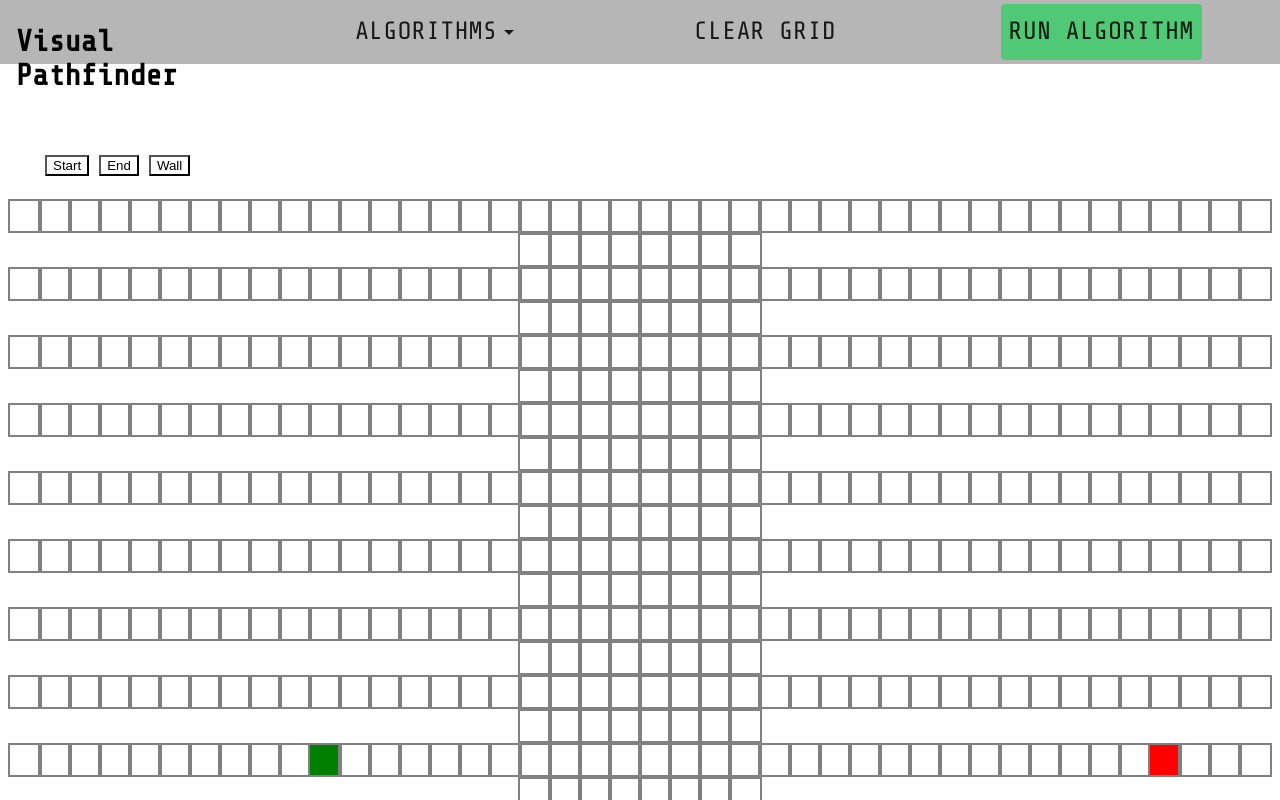
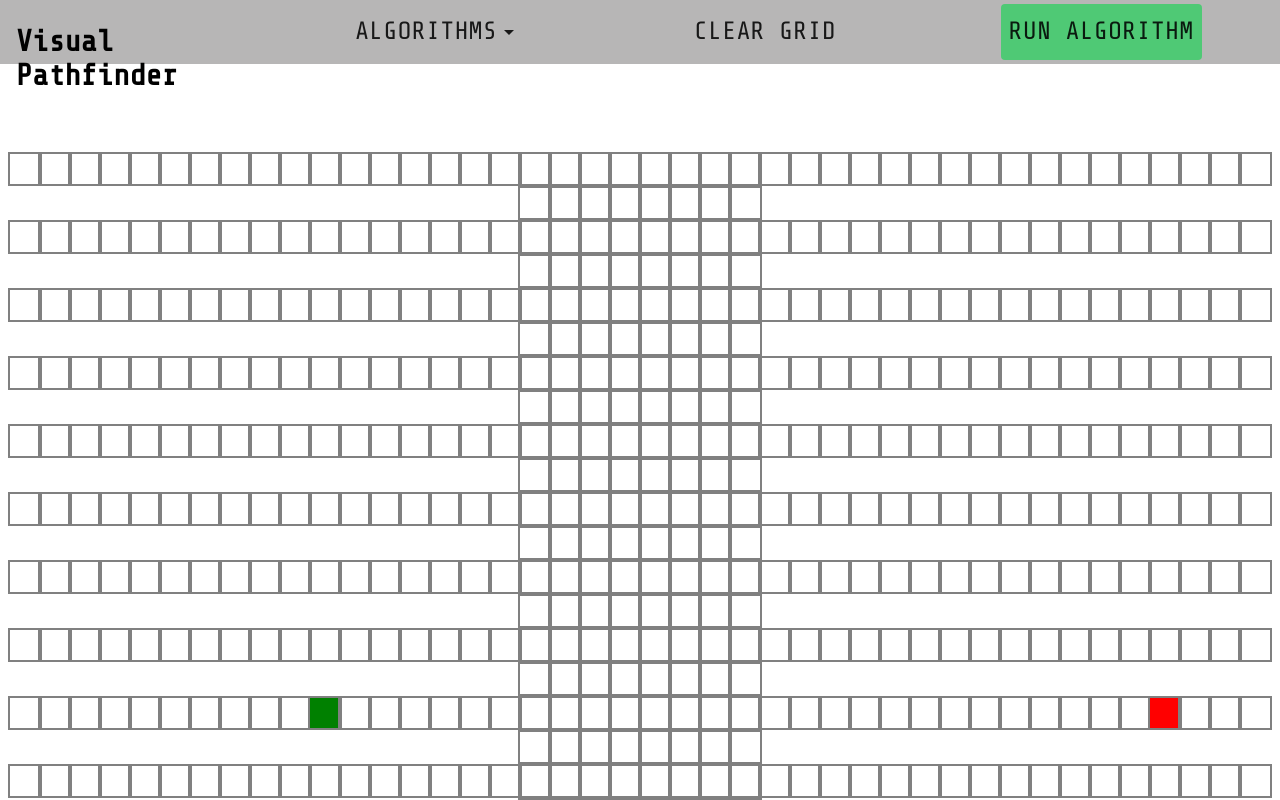
Before and after one commit to Criscoll/Visual-Pathfinder, a React (Create React App) app in the folder my-app/: page / in a window 1280 px wide. Shown: the top 800 px of the page. Built offline with nearby package versions, Linux system fonts and the light colour scheme.

Commit message:
clear grid functionality fixed

```diff
--- a/my-app/src/App.js
+++ b/my-app/src/App.js
@@ -1,5 +1,4 @@
 import React, { Component } from 'react';
-import Buttons from './components/Buttons';
 import Grid from './containers/Grid';
 import Toolbar from './containers/Toolbar';
 
@@ -51,14 +50,7 @@ class Main extends Component {
           handleResetClick={this.handleResetClick}
           handleGoClick={this.handleGoClick}
         />
-        <Buttons
-          buttonPressed={this.state.buttonPressed}
-          handleStartClick={this.handleStartClick}
-          handleEndClick={this.handleEndClick}
-          handleWallClick={this.handleWallClick}
-          handleResetClick={this.handleResetClick}
-          handleGoClick={this.handleGoClick}
-        />
+
         <Grid
           selectionMode={this.state.selectionMode}
           resetGrid={this.state.resetGridCalled}
--- a/my-app/src/components/Buttons.jsx
+++ /dev/null
@@ -1,103 +0,0 @@
-import React, { Component } from 'react';
-import '../styles/main.css';
-
-class Buttons extends Component {
-  constructor(props) {
-    super(props);
-
-    this.state = {
-      isStartHovered: false,
-      isEndHovered: false,
-      isWallHovered: false,
-    };
-
-    this.handleStartHover = this.handleStartHover.bind(this);
-    this.handleEndHover = this.handleEndHover.bind(this);
-    this.handleWallHover = this.handleWallHover.bind(this);
-  }
-
-  handleStartHover() {
-    this.setState({ isStartHovered: !this.state.isStartHovered });
-  }
-
-  handleEndHover() {
-    this.setState({ isEndHovered: !this.state.isEndHovered });
-  }
-
-  handleWallHover() {
-    this.setState({ isWallHovered: !this.state.isWallHovered });
-  }
-
-  render() {
-    return (
-      <React.Fragment>
-        <ul className="button-container">
-          <button
-            className={this.getBtnClass('start')}
-            onClick={this.props.handleStartClick}
-            onMouseEnter={this.handleStartHover}
-            onMouseLeave={this.handleStartHover}
-          >
-            Start
-          </button>
-          <button
-            className={this.getBtnClass('end')}
-            onClick={this.props.handleEndClick}
-            onMouseEnter={this.handleEndHover}
-            onMouseLeave={this.handleEndHover}
-          >
-            End
-          </button>
-          <button
-            className={this.getBtnClass('wall')}
-            onClick={this.props.handleWallClick}
-            onMouseEnter={this.handleWallHover}
-            onMouseLeave={this.handleWallHover}
-          >
-            Wall
-          </button>
-        </ul>
-      </React.Fragment>
-    );
-  }
-
-  getBtnClass(button) {
-    let btnClass = '';
-
-    if (button === 'start') {
-      btnClass = this.state.isStartHovered
-        ? 'button-hovered'
-        : 'button-default';
-
-      if (this.props.buttonPressed === 'start') {
-        btnClass = 'button-clicked';
-      }
-    } else if (button === 'end') {
-      btnClass = this.state.isEndHovered ? 'button-hovered' : 'button-default';
-
-      if (this.props.buttonPressed === 'end') {
-        btnClass = 'button-clicked';
-      }
-    } else if (button === 'wall') {
-      btnClass = this.state.isWallHovered ? 'button-hovered' : 'button-default';
-
-      if (this.props.buttonPressed === 'wall') {
-        btnClass = 'button-clicked';
-      }
-    } else if (button === 'reset') {
-      btnClass = this.state.isResetHovered
-        ? 'button-hovered'
-        : 'button-default';
-    } else if (button === 'go') {
-      btnClass = this.state.isGoHovered ? 'button-hovered' : 'button-default';
-
-      if (this.props.buttonPressed === 'go') {
-        btnClass = 'button-clicked';
-      }
-    }
-
-    return btnClass;
-  }
-}
-
-export default Buttons;
--- a/my-app/src/components/Node.jsx
+++ b/my-app/src/components/Node.jsx
@@ -22,7 +22,7 @@ class Node extends Component {
   // whenever the parent re-renders so does the child. The check here ensures that shouldComponentUpdate() returns false (don't re-render)
   // unless the nodeType of this Node component changes
   shouldComponentUpdate(nextProps) {
-    return this.props.node.nodeType !== nextProps.node.nodeType;
+    return this.props.resetClicked !== nextProps.resetClicked;
   }
 
   render() {
--- a/my-app/src/containers/Grid.jsx
+++ b/my-app/src/containers/Grid.jsx
@@ -172,36 +172,24 @@ class Grid extends Component {
 
   resetGrid() {
     let nodes = this.copyNodes();
-
-    for (let i = 0; i < nodes.length; i++) {
-      for (let j = 0; j < nodes[i].length; j++) {
-        nodes[i][j] = {
-          row: i,
-          col: j,
-          adjacentNodes: [],
-          isVisited: false,
-          dist: Infinity,
-          prev: {},
-        };
+    for (let row = 0; row < this.maxRow; row++) {
+      for (let col = 0; col < this.maxCol; col++) {
+        if (
+          ['wall-node', 'visited-node', 'path-node'].includes(
+            document.getElementById(`node-${row}-${col}`).className
+          )
+        ) {
+          document.getElementById(`node-${row}-${col}`).className =
+            'normal-node';
+        }
       }
     }
 
-    // !!! Maybe set this just before the algorithm runs in case you set walls etc
     for (let row = 0; row < this.maxRow; row++) {
       for (let col = 0; col < this.maxCol; col++) {
         this.setAdjacentNodes(nodes[row][col], nodes);
       }
     }
-
-    this.setState({
-      nodes: nodes,
-      startNode: {},
-      endNode: {},
-      startNodePreviouslySet: false,
-      endNodePreviouslySet: false,
-      isDragging: false,
-      pathStatus: '',
-    });
   }
 
   setAdjacentNodes(node, nodes) {
```
